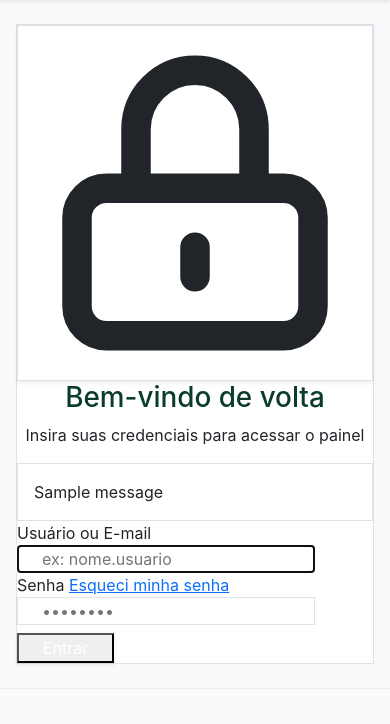
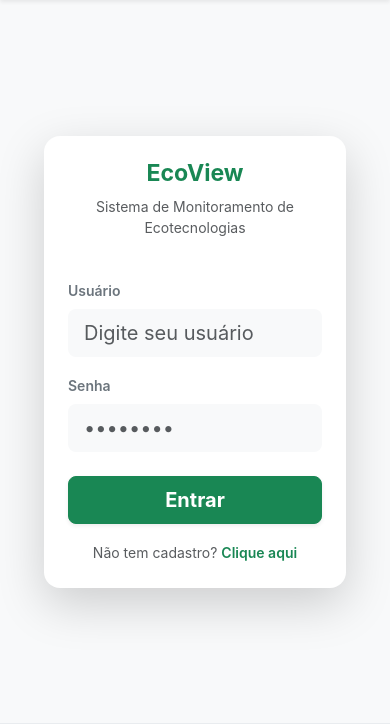
Before and after one commit to luizebaldoni/EcoView, a Django app: page /login/ in a window 390 px wide. Shown: the part 87-811 px from the top of the page. Run offline with Django 5.2, Linux system fonts and the light colour scheme; tables that the repository leaves empty hold one stand-in row (values such as "Sample post"); one stand-in notice (Sample message) is shown.

Commit message:
feat: edit login page

```diff
--- a/templates/login.html
+++ b/templates/login.html
@@ -1,81 +1,43 @@
 {% extends 'base.html' %}
-
-{% block title %}Entrar — EcoView{% endblock %}
+{% load static %}
 
 {% block content %}
-<div class="w-full max-w-md mx-auto bg-white p-8 sm:p-10 rounded-2xl shadow-xl shadow-slate-200/50 border border-slate-100 transition-all duration-300">
+<div class="container d-flex align-items-center justify-content-center" style="min-height: 80vh;">
+    <div class="row w-100 justify-content-center">
+        <div class="col-md-6 col-lg-4">
+            <div class="card shadow-lg border-0 rounded-4 p-4 bg-white">
 
-    <!-- Ícone Sutil no Topo (Proporção Corrigida) -->
-    <div class="flex justify-center mb-6">
-        <div class="w-12 h-12 rounded-xl bg-teal-50 flex items-center justify-center text-teal-700 shadow-sm border border-teal-100/50">
-            <svg class="w-6 h-6" fill="none" stroke="currentColor" stroke-width="2" viewBox="0 0 24 24" xmlns="http://www.w3.org/2000/svg">
-                <path stroke-linecap="round" stroke-linejoin="round" d="M12 15v2m-6 4h12a2 2 0 002-2v-6a2 2 0 00-2-2H6a2 2 0 00-2 2v6a2 2 0 002 2zm10-10V7a4 4 0 00-8 0v4h8z"></path>
-            </svg>
+                <!-- Cabeçalho do Card -->
+                <div class="text-center mb-4">
+                    <h3 class="fw-bold text-success">EcoView</h3>
+                    <p class="text-muted small">Sistema de Monitoramento de Ecotecnologias</p>
+                </div>
+
+                <!-- Formulário de Login -->
+                <form method="post">
+                    {% csrf_token %}
+
+                    <div class="mb-3">
+                        <label for="username" class="form-label text-secondary fw-semibold small">Usuário</label>
+                        <input type="text" name="username" id="username" class="form-control form-control-lg bg-light border-0" placeholder="Digite seu usuário" required>
+                    </div>
+
+                    <div class="mb-4">
+                        <label for="password" class="form-label text-secondary fw-semibold small">Senha</label>
+                        <input type="password" name="password" id="password" class="form-control form-control-lg bg-light border-0" placeholder="••••••••" required>
+                    </div>
+
+                    <div class="d-grid mb-3">
+                        <button type="submit" class="btn btn-success btn-lg fw-bold shadow-sm">Entrar</button>
+                    </div>
+
+                    <div class="text-center">
+                        <a href="{% url 'register' %}" class="text-decoration-none small text-muted">Não tem cadastro? <span class="text-success fw-semibold">Clique aqui</span></a>
+                    </div>
+                </form>
+
+            </div>
         </div>
     </div>
-
-    <!-- Títulos -->
-    <div class="text-center mb-8">
-        <h1 class="text-2xl font-semibold tracking-tight text-slate-900">Bem-vindo de volta</h1>
-        <p class="text-sm text-slate-500 mt-1">Insira suas credenciais para acessar o painel</p>
-    </div>
-
-    <!-- Bloco de Mensagens Globais do Django -->
-    {% if messages %}
-        <div class="mb-6 space-y-2">
-            {% for message in messages %}
-                <div class="p-3 text-sm rounded-lg {% if message.tags == 'error' %}bg-red-50 text-red-700 border border-red-100{% else %}bg-teal-50 text-teal-700 border border-teal-100{% endif %}">
-                    {{ message }}
-                </div>
-            {% endfor %}
-        </div>
-    {% endif %}
-
-    <!-- Formulário de Login -->
-    <form method="post" action="{% url 'login' %}" class="space-y-5" novalidate>
-        {% csrf_token %}
-
-        <!-- Erros Globais do Formulário -->
-        {% if form.non_field_errors %}
-            <div class="p-3 text-sm rounded-lg bg-red-50 text-red-700 border border-red-100">
-                {% for error in form.non_field_errors %}
-                    <p>{{ error }}</p>
-                {% endfor %}
-            </div>
-        {% endif %}
-
-        <!-- Campo Usuário -->
-        <div>
-            <label for="{{ form.username.id_for_label }}" class="block text-sm font-medium text-slate-700 mb-1.5">Usuário ou E-mail</label>
-            <input type="text" name="{{ form.username.name }}" id="{{ form.username.id_for_label }}"
-                   value="{{ form.username.value|default:'' }}" required autofocus
-                   class="w-full px-4 py-2.5 text-slate-800 bg-slate-50/50 border border-slate-300 rounded-lg text-sm focus:outline-none focus:ring-2 focus:ring-teal-500 focus:border-transparent transition-all duration-200 placeholder:text-slate-400"
-                   placeholder="ex: nome.usuario">
-            {% if form.username.errors %}
-                <p class="text-xs text-red-600 mt-1">{{ form.username.errors.0 }}</p>
-            {% endif %}
-        </div>
-
-        <!-- Campo Senha -->
-        <div>
-            <div class="flex justify-between items-center mb-1.5">
-                <label for="{{ form.password.id_for_label }}" class="block text-sm font-medium text-slate-700">Senha</label>
-                <a href="#" class="text-xs font-medium text-teal-700 hover:text-teal-800 transition-colors">Esqueci minha senha</a>
-            </div>
-            <input type="password" name="{{ form.password.name }}" id="{{ form.password.id_for_label }}" required
-                   class="w-full px-4 py-2.5 text-slate-800 bg-slate-50/50 border border-slate-300 rounded-lg text-sm focus:outline-none focus:ring-2 focus:ring-teal-500 focus:border-transparent transition-all duration-200 placeholder:text-slate-400"
-                   placeholder="••••••••">
-            {% if form.password.errors %}
-                <p class="text-xs text-red-600 mt-1">{{ form.password.errors.0 }}</p>
-            {% endif %}
-        </div>
-
-        <!-- Botão Entrar -->
-        <button type="submit" class="w-full mt-2 py-2.5 px-4 bg-teal-700 hover:bg-teal-800 text-white font-medium rounded-lg text-sm shadow-sm hover:shadow-md transition-all duration-200 focus:outline-none focus:ring-2 focus:ring-teal-500 focus:ring-offset-2">
-            Entrar
-        </button>
-
-        <input type="hidden" name="next" value="{{ next }}">
-    </form>
 </div>
 {% endblock %}
```
